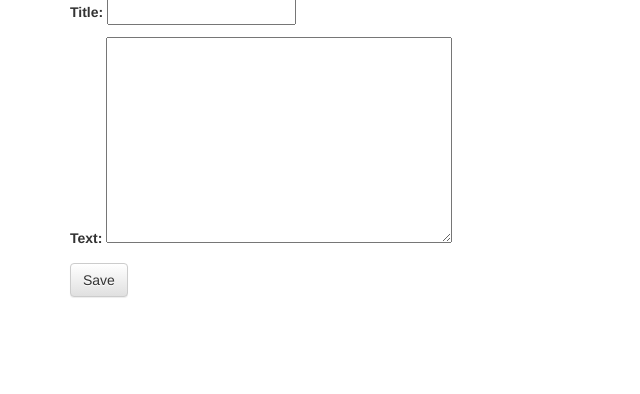
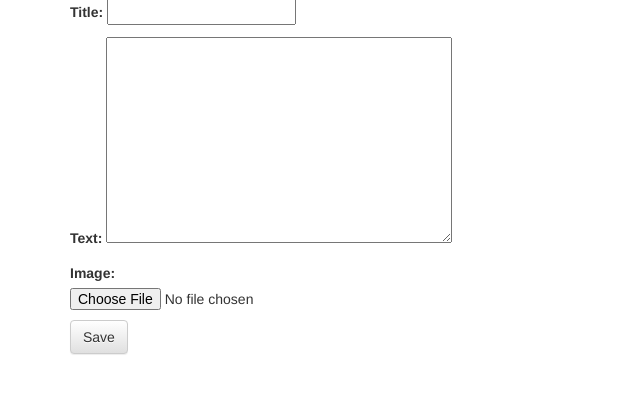
Before and after one commit to serenina/my-second-blog, a Django app: page /post/new/ in a window 1280 px wide. Shown: the part 218-612 px from the top of the page, without its empty margins (0-640 px from the left). Run offline with Django 3.2, Linux system fonts and the light colour scheme; some libraries are stand-ins or nearby versions.

Commit message:
add submit picture

```diff
--- a/blog/forms.py
+++ b/blog/forms.py
@@ -6,4 +6,4 @@ class PostForm(forms.ModelForm):
 
     class Meta:
         model = Post
-        fields = ('title', 'text',)
+        fields = ('title', 'text', 'image',)
--- a/blog/models.py
+++ b/blog/models.py
@@ -9,6 +9,7 @@ class Post(models.Model):
     text = models.TextField()
     created_date = models.DateTimeField(default=timezone.now)
     published_date = models.DateTimeField(blank=True, null=True)
+    image = models.ImageField(upload_to = 'pic_folder/', default = 'pic_folder/None/no-img.jpg')
 
     def publish(self):
         self.published_date = timezone.now()
--- a/blog/templates/blog/post_edit.html
+++ b/blog/templates/blog/post_edit.html
@@ -2,8 +2,8 @@
 
 {% block content %}
     <h2>New post</h2>
-    <form method="POST" class="post-form">{% csrf_token %}
+    <form method="POST"  class="post-form" enctype="multipart/form-data">{% csrf_token %}
         {{ form.as_p }}
-        <button type="submit" class="save btn btn-default">Save</button>
+         <button type="submit" class="save btn btn-default">Save</button>
     </form>
 {% endblock %}
--- a/blog/views.py
+++ b/blog/views.py
@@ -14,7 +14,7 @@ def post_detail(request, pk):
 
 def post_new(request):
     if request.method == "POST":
-        form = PostForm(request.POST)
+        form = PostForm(request.POST, request.FILES)
         if form.is_valid():
             post = form.save(commit=False)
             post.author = request.user
```
Also changed, not shown: blog/migrations/0002_post_image.py (added), 1 other file.
